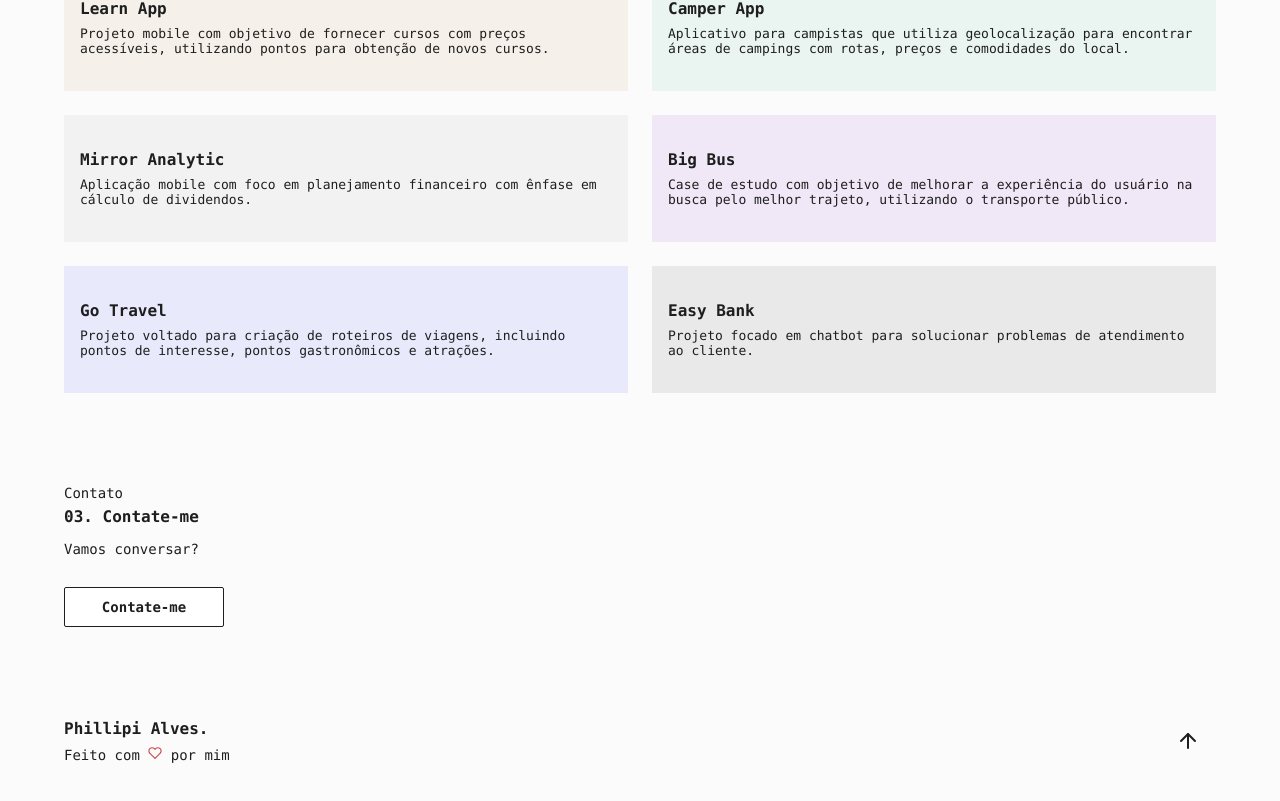
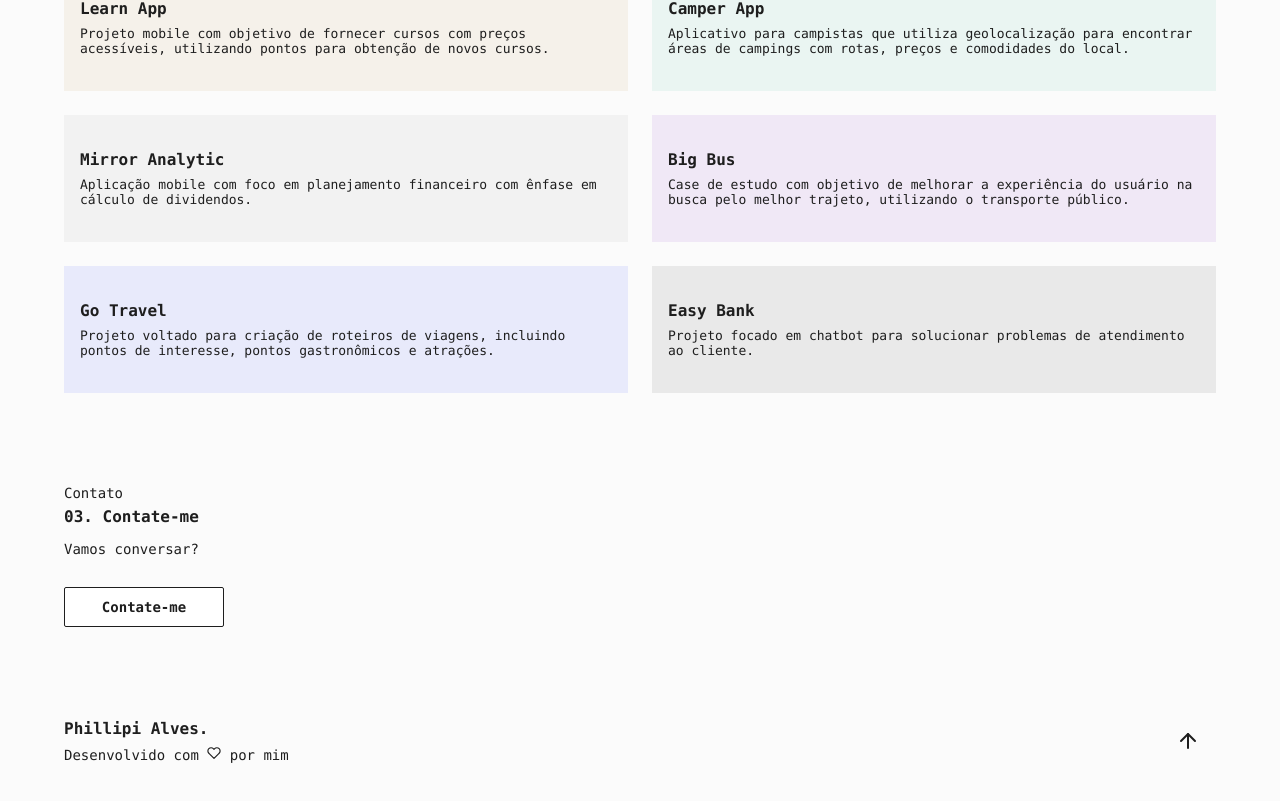
Before and after one commit to Phixelz/MyPortfolio, a Next.js app: page / in a window 1280 px wide. Shown: the part 1268-2069 px from the top of the page. Built offline with nearby package versions, Linux system fonts and the light colour scheme.

Commit message:
update build

```diff
--- a/src/components/Footer/index.tsx
+++ b/src/components/Footer/index.tsx
@@ -16,12 +16,9 @@ export function Footer() {
     <footer className={styles.wrapper}>
       <hgroup>
         <h2>Phillipi Alves.</h2>
-        <p className={styles.icon}>Feito com <FiHeart/> por mim
-
-
+        <p className={styles.iconheart}>Desenvolvido com <FiHeart/> por mim
         </p>
       </hgroup>
-
       <button type="button" onClick={handleScrollToTop}>
         <FiArrowUp />
       </button>
```
